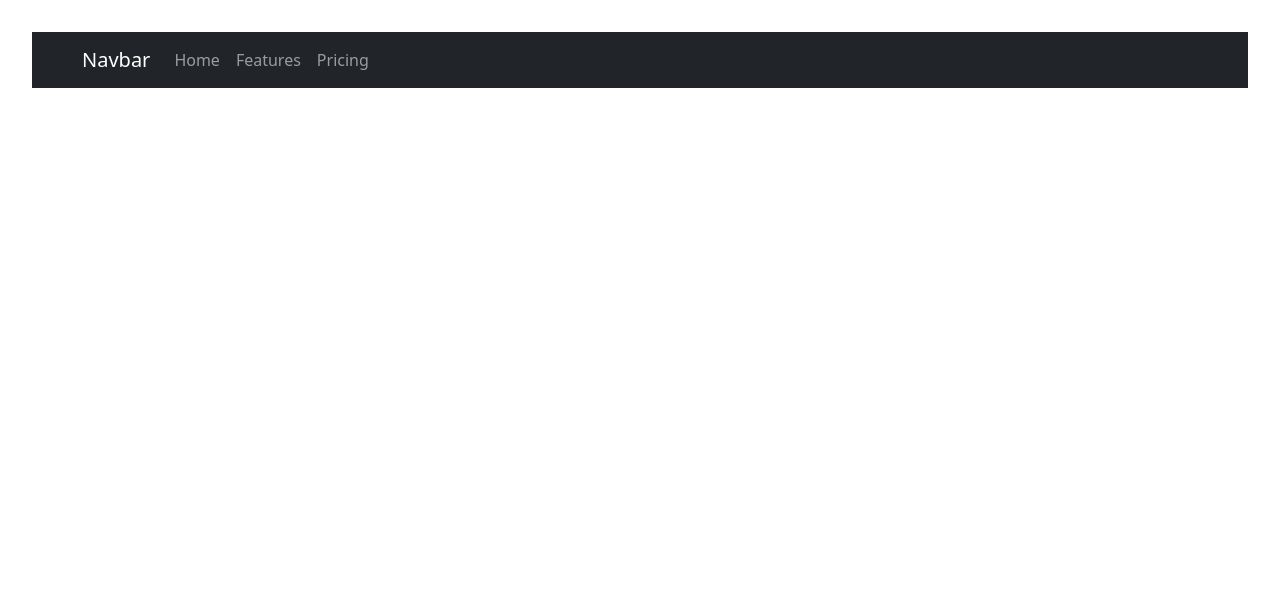
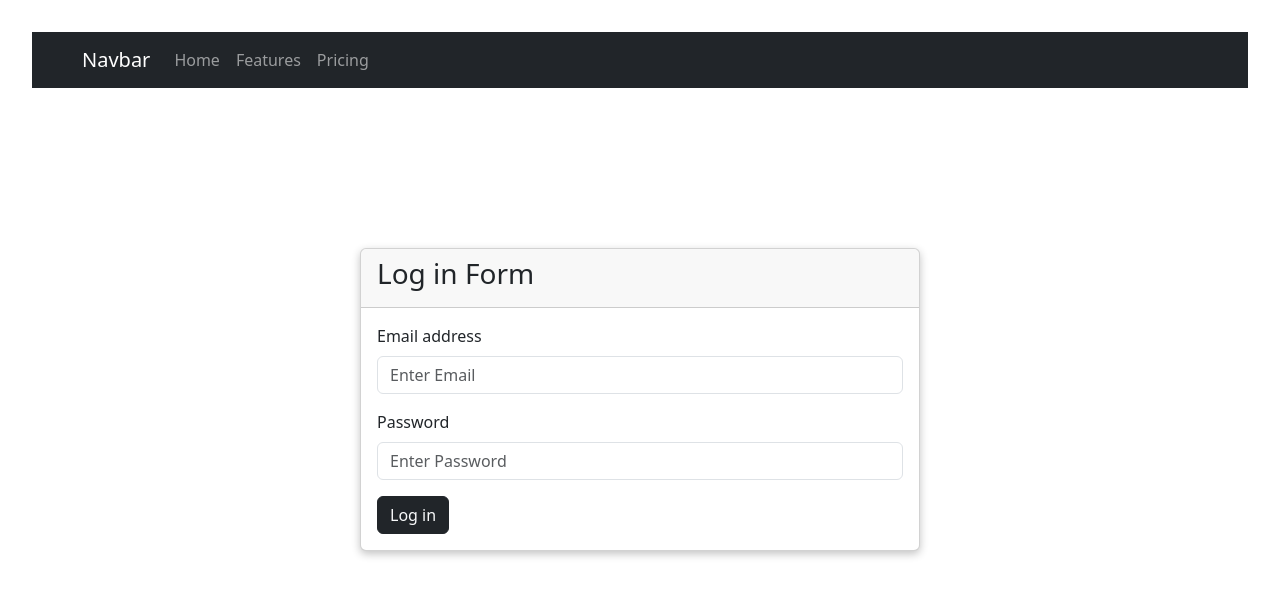
Before and after one commit to Samayagurung/vite-3, a React (Vite) app: page /signin in a window 1280 px wide. Shown: the top 596 px of the page. Built offline with nearby package versions, Linux system fonts and the light colour scheme.

Commit message:
feat: added signin page, signinForm component & vercel.json

```diff
--- a/src/App.jsx
+++ b/src/App.jsx
@@ -3,6 +3,7 @@ import { ToastContainer } from "react-toastify";
 import { Route, Routes } from "react-router-dom";
 import NavBar from "./components/Navbar";
 import Signup from "./pages/Signup";
+import Signin from "./pages/Signin";
 
 function App() {
   return (
@@ -10,6 +11,7 @@ function App() {
       <NavBar />
       <Routes>
         <Route path="/signup" element={<Signup />} />
+        <Route path="/signin" element={<Signin />} />
       </Routes>
 
       <ToastContainer />
--- /dev/null
+++ b/src/components/SigninForm.jsx
@@ -0,0 +1,48 @@
+import React from "react";
+import Card from "react-bootstrap/Card";
+import Button from "react-bootstrap/Button";
+import Form from "react-bootstrap/Form";
+
+const SigninForm = ({ handleChange, loginHandle }) => {
+  return (
+    <Card className="signupCard">
+      <Card.Header>
+        <h3 className="text-dark">Log in Form</h3>
+      </Card.Header>
+      <Card.Body>
+        <Form>
+          <Form.Group className="mb-3" controlId="formBasicEmail">
+            <Form.Label>Email address</Form.Label>
+            <Form.Control
+              type="email"
+              name="email"
+              placeholder="Enter Email"
+              onChange={handleChange}
+            />
+          </Form.Group>
+
+          <Form.Group className="mb-3" controlId="formBasicPassword">
+            <Form.Label>Password</Form.Label>
+            <Form.Control
+              type="password"
+              name="password"
+              placeholder="Enter Password"
+              onChange={handleChange}
+            />
+          </Form.Group>
+
+          <Button
+            variant="dark"
+            type="submit"
+            className="text-light"
+            onClick={loginHandle}
+          >
+            Log in
+          </Button>
+        </Form>
+      </Card.Body>
+    </Card>
+  );
+};
+
+export default SigninForm;
--- /dev/null
+++ b/src/pages/Signin.jsx
@@ -0,0 +1,42 @@
+import React, { useState } from "react";
+import SigninForm from "../components/SigninForm";
+import axios from "axios";
+import { errorToast, successToast } from "../services/toast.service";
+
+const Signin = () => {
+  const [inputData, setInputData] = useState("");
+
+  const handleChange = (e) => {
+    e.preventDefault();
+
+    setInputData((prev) => {
+      // console.log({...prev,[e.target.name]:e.target.value})
+      return { ...prev, [e.target.name]: e.target.value };
+    });
+  };
+
+  const loginHandle = async (e) => {
+    e.preventDefault();
+    try {
+      const resp = await axios.post(
+        "https://backend-mu-pied.vercel.app/users/login",
+        inputData
+      );
+      // console.log(resp)
+      if (resp.data.status) {
+        successToast(resp.data.message);
+      }
+    } catch (error) {
+      // console.log(error.response.data.message)
+      errorToast(error.data.response.message);
+    }
+  };
+
+  return (
+    <>
+      <SigninForm loginHandle={loginHandle} handleChange={handleChange} />
+    </>
+  );
+};
+
+export default Signin;
--- a/src/pages/Signup.jsx
+++ b/src/pages/Signup.jsx
@@ -2,37 +2,40 @@ import React, { useState } from "react";
 import SignupForm from "../components/SignupForm";
 import axios from "axios";
 import { errorToast, successToast } from "../services/toast.service";
-
+import { useNavigate } from "react-router-dom";
 
 const Signup = () => {
+  const nav = useNavigate();
 
-  const [inputData,setInputData] = useState("");
+  const [inputData, setInputData] = useState("");
 
-  const handleChange=(e)=>{
+  const handleChange = (e) => {
     e.preventDefault();
     // console.log(e.target.name, e.target.value)
-    setInputData((prev)=>{
+    setInputData((prev) => {
       // console.log({...prev,[e.target.name]:e.target.value}) this console shows inputdata intime //
-      return {...prev,[e.target.name]:e.target.value}
-    })
+      return { ...prev, [e.target.name]: e.target.value };
+    });
     // console.log(inputData) this console shows  the inputdata slower ///
-  }
+  };
 
-  const signupHandle=async (e)=>{
+  const signupHandle = async (e) => {
     e.preventDefault();
     try {
-      const response = await axios.post("https://backend-mu-pied.vercel.app/users/register",inputData)
-      if(response.data.status){
-        successToast(response.data.message)
+      const response = await axios.post(
+        "https://backend-mu-pied.vercel.app/users/register",
+        inputData
+      );
+      if (response.data.status) {
+        successToast(response.data.message);
         // console.log(response.data.message)
+        nav("/signin");
       }
-
     } catch (error) {
-      errorToast(error.response.data.message)
+      errorToast(error.response.data.message);
       // console.log(error.response.data.message)
     }
-  }
-
+  };
 
   return (
     <>
```
Also changed, not shown: vercel.json (added).
